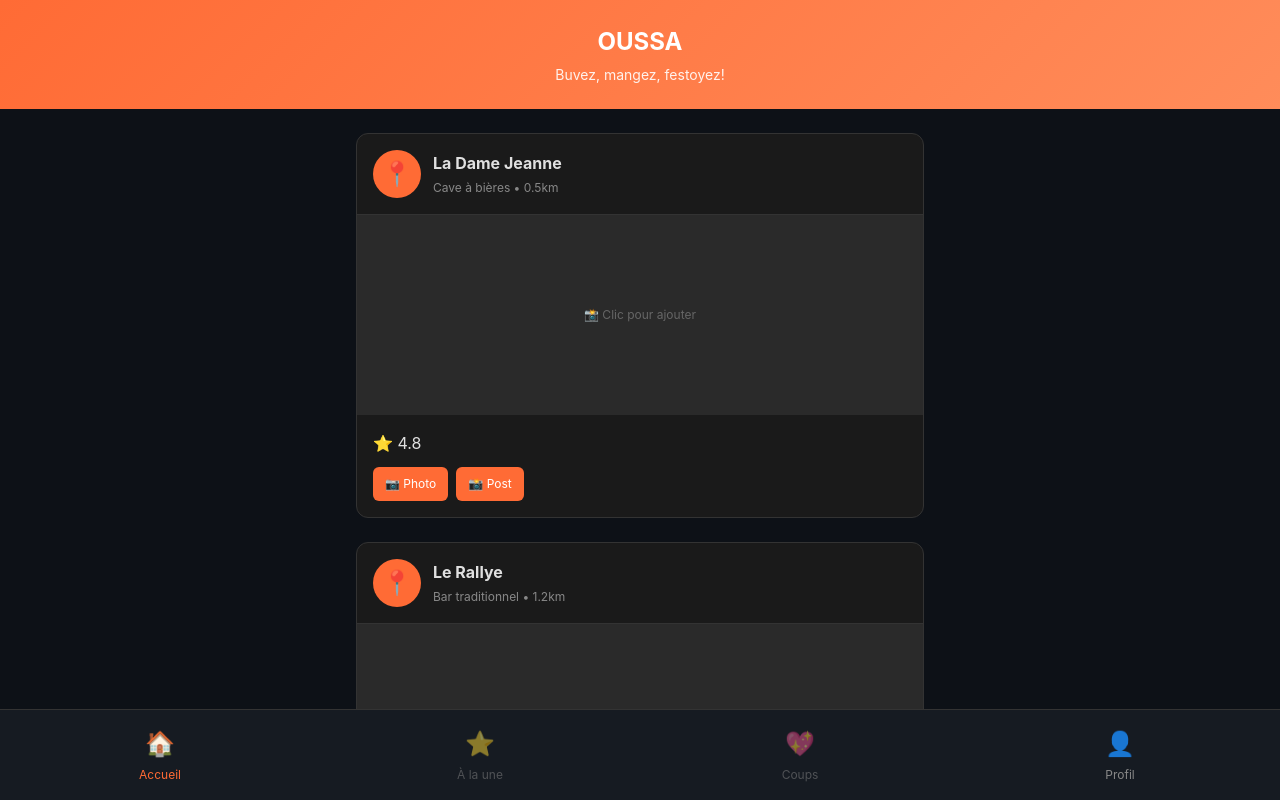
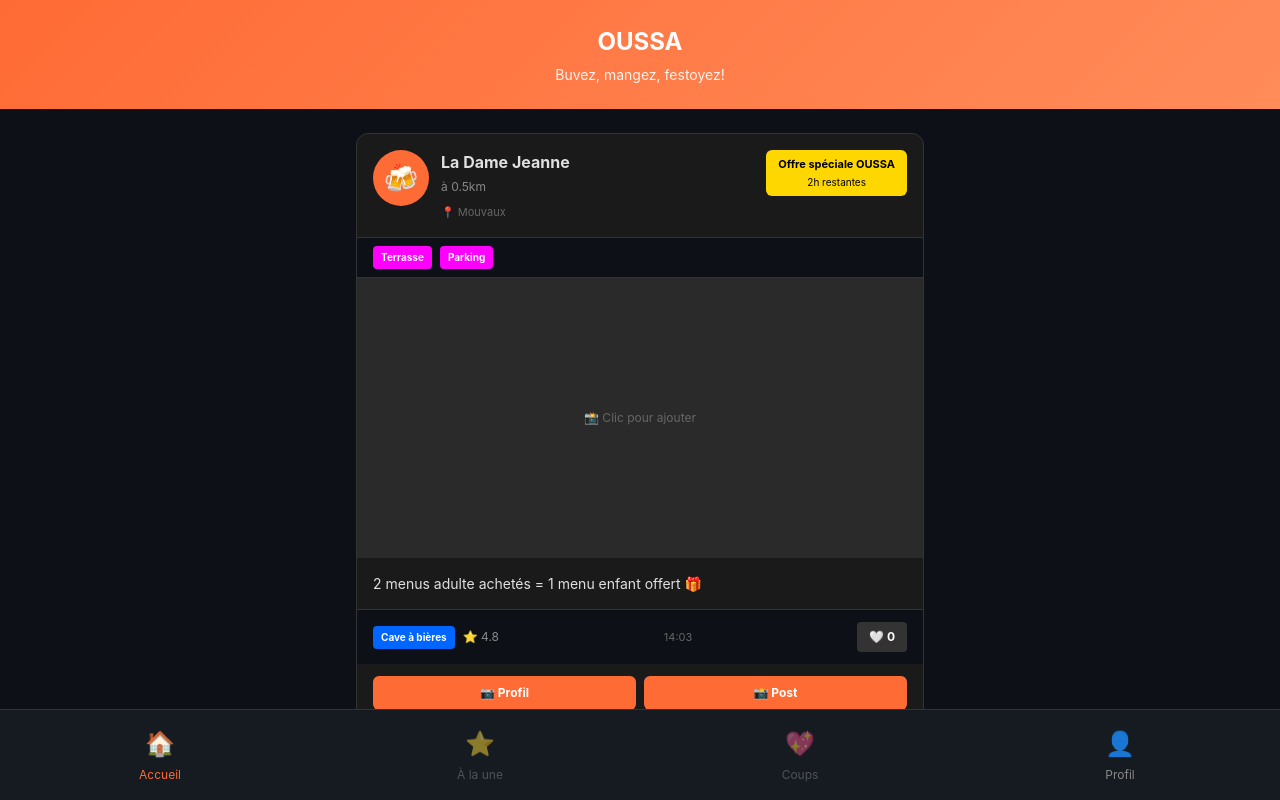
Before and after one commit to apahouhaha/oussa-app, a React (Vite) app: page / in a window 1280 px wide. Both pictures are taken after a click on the button "👤 Utilisateur". Shown: the top 800 px of the page. Built offline with nearby package versions, Linux system fonts and the light colour scheme.

Commit message:
Redesign cartes posts: avatar + tags + image + description + likes cliquables

```diff
--- a/src/App.tsx
+++ b/src/App.tsx
@@ -1,15 +1,15 @@
 import { useState, useRef, useEffect } from 'react'
 
 const BARS = [
-  { id: 1, name: 'La Dame Jeanne', type: 'Cave à bières', location: 'Mouvaux', rating: 4.8, distance: 0.5 },
-  { id: 2, name: 'Le Rallye', type: 'Bar traditionnel', location: 'Croix', rating: 4.5, distance: 1.2 },
-  { id: 3, name: 'Thida Angkor Bar', type: 'Bar exotique', location: 'Roubaix', rating: 4.3, distance: 2.1 },
-  { id: 4, name: 'Drops', type: 'Cocktail bar', location: 'Lys-lez-Lannoy', rating: 4.9, distance: 1.8 },
-  { id: 5, name: 'Le Comptoir', type: 'Bar chic', location: 'Mouvaux', rating: 4.7, distance: 0.8 },
-  { id: 6, name: 'La Brasserie', type: 'Brasserie', location: 'Croix', rating: 4.4, distance: 1.5 },
-  { id: 7, name: 'Café Moderne', type: 'Café bar', location: 'Roubaix', rating: 4.2, distance: 2.3 },
-  { id: 8, name: 'Le Brassin', type: 'Micro-brasserie', location: 'Mouvaux', rating: 4.6, distance: 0.3 },
-  { id: 9, name: 'Bistro du Coin', type: 'Bistrot', location: 'Lys-lez-Lannoy', rating: 4.1, distance: 1.9 },
+  { id: 1, name: 'La Dame Jeanne', type: 'Cave à bières', location: 'Mouvaux', rating: 4.8, distance: 0.5, emoji: '🍻', tags: ['Terrasse', 'Parking'] },
+  { id: 2, name: 'Le Rallye', type: 'Bar traditionnel', location: 'Croix', rating: 4.5, distance: 1.2, emoji: '🎲', tags: ['Métro', 'Happy Hour'] },
+  { id: 3, name: 'Thida Angkor Bar', type: 'Bar exotique', location: 'Roubaix', rating: 4.3, distance: 2.1, emoji: '🌏', tags: ['Terrasse', 'Métro'] },
+  { id: 4, name: 'Drops', type: 'Cocktail bar', location: 'Lys-lez-Lannoy', rating: 4.9, distance: 1.8, emoji: '💧', tags: ['Happy Hour', 'Parking'] },
+  { id: 5, name: 'Le Comptoir', type: 'Bar chic', location: 'Mouvaux', rating: 4.7, distance: 0.8, emoji: '🍷', tags: ['Terrasse'] },
+  { id: 6, name: 'La Brasserie', type: 'Brasserie', location: 'Croix', rating: 4.4, distance: 1.5, emoji: '🍺', tags: ['Terrasse', 'Happy Hour'] },
+  { id: 7, name: 'Café Moderne', type: 'Café bar', location: 'Roubaix', rating: 4.2, distance: 2.3, emoji: '☕', tags: ['Métro', 'Parking'] },
+  { id: 8, name: 'Le Brassin', type: 'Micro-brasserie', location: 'Mouvaux', rating: 4.6, distance: 0.3, emoji: '🏭', tags: ['Terrasse'] },
+  { id: 9, name: 'Bistro du Coin', type: 'Bistrot', location: 'Tourcoing', rating: 4.1, distance: 1.9, emoji: '🍽️', tags: ['Happy Hour', 'Métro'] },
 ]
 
 export default function App() {
@@ -17,12 +17,15 @@ export default function App() {
   const [email, setEmail] = useState('test@example.com')
   const [activeTab, setActiveTab] = useState('home')
   const [barPhotos, setBarPhotos] = useState<{ [key: number]: { profile?: string; post?: string } }>({})
+  const [likes, setLikes] = useState<{ [key: number]: boolean }>({})
+  const [likeCount, setLikeCount] = useState<{ [key: number]: number }>({})
   const fileInputRef = useRef<HTMLInputElement>(null)
   const [uploadingBarId, setUploadingBarId] = useState<number | null>(null)
   const [uploadingType, setUploadingType] = useState<'profile' | 'post' | null>(null)
 
   useEffect(() => {
     const photos: { [key: number]: { profile?: string; post?: string } } = {}
+    const likesCounts: { [key: number]: number } = {}
     BARS.forEach((bar) => {
       const stored = localStorage.getItem(`bar_photos_${bar.id}`)
       if (stored) {
@@ -32,8 +35,10 @@ export default function App() {
           console.error('Parse error:', e)
         }
       }
+      likesCounts[bar.id] = parseInt(localStorage.getItem(`bar_likes_${bar.id}`) || '0')
     })
     setBarPhotos(photos)
+    setLikeCount(likesCounts)
   }, [])
 
   const handleLogin = () => {
@@ -65,6 +70,25 @@ export default function App() {
     reader.readAsDataURL(file)
   }
 
+  const toggleLike = (barId: number) => {
+    setLikes((prev) => {
+      const newLikes = { ...prev }
+      newLikes[barId] = !newLikes[barId]
+      return newLikes
+    })
+    setLikeCount((prev) => {
+      const newCount = { ...prev }
+      newCount[barId] = (newCount[barId] || 0) + (likes[barId] ? -1 : 1)
+      localStorage.setItem(`bar_likes_${barId}`, String(newCount[barId]))
+      return newCount
+    })
+  }
+
+  const formatTime = () => {
+    const now = new Date()
+    return now.toLocaleTimeString('fr-FR', { hour: '2-digit', minute: '2-digit' })
+  }
+
   if (!user) {
     return (
       <div style={{ minHeight: '100vh', backgroundColor: '#0d1117', color: '#e0e0e0', display: 'flex', alignItems: 'center', justifyContent: 'center' }}>
@@ -91,24 +115,65 @@ export default function App() {
           <div>
             {BARS.map((bar) => (
               <div key={bar.id} style={{ backgroundColor: '#1a1a1a', borderRadius: '12px', overflow: 'hidden', marginBottom: '24px', border: '1px solid #333' }}>
-                <div style={{ display: 'flex', alignItems: 'center', padding: '16px', borderBottom: '1px solid #333' }}>
-                  <div style={{ width: '48px', height: '48px', borderRadius: '50%', backgroundColor: '#FF6B35', marginRight: '12px', display: 'flex', alignItems: 'center', justifyContent: 'center', fontSize: '24px', cursor: 'pointer', flexShrink: 0 }} onClick={() => handlePhotoUpload(bar.id, 'profile')}>
-                    {barPhotos[bar.id]?.profile ? <img src={barPhotos[bar.id].profile} style={{ width: '100%', height: '100%', borderRadius: '50%', objectFit: 'cover' }} /> : '📍'}
+                <div style={{ display: 'flex', alignItems: 'flex-start', padding: '16px', borderBottom: '1px solid #333' }}>
+                  <div style={{ display: 'flex', alignItems: 'flex-start', gap: '12px', flex: 1 }}>
+                    <div style={{ width: '56px', height: '56px', borderRadius: '50%', backgroundColor: '#FF6B35', display: 'flex', alignItems: 'center', justifyContent: 'center', fontSize: '28px', cursor: 'pointer', flexShrink: 0, overflow: 'hidden' }} onClick={() => handlePhotoUpload(bar.id, 'profile')}>
+                      {barPhotos[bar.id]?.profile ? <img src={barPhotos[bar.id].profile} style={{ width: '100%', height: '100%', objectFit: 'cover' }} /> : bar.emoji}
+                    </div>
+                    <div style={{ flex: 1 }}>
+                      <div style={{ fontWeight: 'bold', fontSize: '16px', marginBottom: '4px' }}>{bar.name}</div>
+                      <div style={{ fontSize: '12px', color: '#888', marginBottom: '8px' }}>à {bar.distance}km</div>
+                      <div style={{ fontSize: '11px', color: '#666' }}>📍 {bar.location}</div>
+                    </div>
                   </div>
-                  <div style={{ flex: 1 }}>
-                    <div style={{ fontWeight: 'bold', marginBottom: '4px' }}>{bar.name}</div>
-                    <div style={{ fontSize: '12px', color: '#888' }}>{bar.type} • {bar.distance}km</div>
+                  <div style={{ backgroundColor: '#FFD700', color: '#000', padding: '6px 12px', borderRadius: '6px', fontSize: '11px', fontWeight: 'bold', whiteSpace: 'nowrap', marginLeft: '12px', textAlign: 'center' }}>
+                    <div>Offre spéciale OUSSA</div>
+                    <div style={{ fontSize: '10px', fontWeight: 'normal', marginTop: '2px' }}>2h restantes</div>
                   </div>
                 </div>
 
-                <div style={{ width: '100%', height: '200px', backgroundColor: '#2a2a2a', display: 'flex', alignItems: 'center', justifyContent: 'center', cursor: 'pointer', padding: '16px', textAlign: 'center', fontSize: '12px', color: '#666' }} onClick={() => handlePhotoUpload(bar.id, 'post')}>
+                <div style={{ padding: '8px 16px', display: 'flex', gap: '8px', flexWrap: 'wrap', borderBottom: '1px solid #333', backgroundColor: '#0d1117' }}>
+                  {bar.tags.map((tag) => (
+                    <div key={tag} style={{ backgroundColor: '#FF00FF', color: 'white', padding: '4px 8px', borderRadius: '4px', fontSize: '10px', fontWeight: 'bold' }}>
+                      {tag}
+                    </div>
+                  ))}
+                </div>
+
+                <div style={{ width: '100%', height: '280px', backgroundColor: '#2a2a2a', display: 'flex', alignItems: 'center', justifyContent: 'center', cursor: 'pointer', textAlign: 'center', fontSize: '12px', color: '#666', overflow: 'hidden' }} onClick={() => handlePhotoUpload(bar.id, 'post')}>
                   {barPhotos[bar.id]?.post ? <img src={barPhotos[bar.id].post} style={{ width: '100%', height: '100%', objectFit: 'cover' }} /> : '📸 Clic pour ajouter'}
                 </div>
 
-                <div style={{ padding: '16px' }}>
-                  <div style={{ marginBottom: '12px' }}>⭐ {bar.rating}</div>
-                  <button style={{ padding: '8px 12px', backgroundColor: '#FF6B35', color: 'white', border: 'none', borderRadius: '6px', cursor: 'pointer', fontSize: '12px', marginRight: '8px' }} onClick={() => handlePhotoUpload(bar.id, 'profile')}>📷 Photo</button>
-                  <button style={{ padding: '8px 12px', backgroundColor: '#FF6B35', color: 'white', border: 'none', borderRadius: '6px', cursor: 'pointer', fontSize: '12px' }} onClick={() => handlePhotoUpload(bar.id, 'post')}>📸 Post</button>
+                <div style={{ padding: '16px', borderBottom: '1px solid #333' }}>
+                  <div style={{ fontSize: '14px', lineHeight: '1.4', color: '#e0e0e0' }}>
+                    {bar.id === 1 && '2 menus adulte achetés = 1 menu enfant offert 🎁'}
+                    {bar.id === 2 && 'Happy hour 17h-19h: -30% sur les bières 🍻'}
+                    {bar.id === 3 && 'Terrasse disponible maintenant! ☀️'}
+                    {bar.id === 4 && 'Cocktails signature à 8€ tout le mois 🍹'}
+                    {bar.id === 5 && 'Apéritif dinatoire gratuit à partir de 20h ✨'}
+                    {bar.id === 6 && 'Bière artisanale à découvrir cette semaine 🏭'}
+                    {bar.id === 7 && 'Café gourmand à moitié prix jusqu\'à 17h ☕'}
+                    {bar.id === 8 && 'Nouvelle micro-brasserie à tester 🔥'}
+                    {bar.id === 9 && 'Réservations possibles pour 4+ personnes 📞'}
+                  </div>
+                </div>
+
+                <div style={{ padding: '12px 16px', display: 'flex', alignItems: 'center', justifyContent: 'space-between', backgroundColor: '#0d1117', gap: '12px', flexWrap: 'wrap' }}>
+                  <div style={{ display: 'flex', alignItems: 'center', gap: '8px' }}>
+                    <div style={{ backgroundColor: '#0066FF', color: 'white', padding: '4px 8px', borderRadius: '4px', fontSize: '10px', fontWeight: 'bold' }}>
+                      {bar.type}
+                    </div>
+                    <div style={{ fontSize: '12px', color: '#888' }}>⭐ {bar.rating}</div>
+                  </div>
+                  <div style={{ fontSize: '11px', color: '#666' }}>{formatTime()}</div>
+                  <button onClick={() => toggleLike(bar.id)} style={{ padding: '6px 12px', backgroundColor: likes[bar.id] ? '#FF6B35' : '#333', color: 'white', border: 'none', borderRadius: '4px', cursor: 'pointer', fontSize: '12px', fontWeight: 'bold', display: 'flex', alignItems: 'center', gap: '4px' }}>
+                    {likes[bar.id] ? '❤️' : '🤍'} {likeCount[bar.id] || 0}
+                  </button>
+                </div>
+
+                <div style={{ padding: '12px 16px', display: 'flex', gap: '8px' }}>
+                  <button style={{ flex: 1, padding: '8px 12px', backgroundColor: '#FF6B35', color: 'white', border: 'none', borderRadius: '6px', cursor: 'pointer', fontSize: '12px', fontWeight: 'bold' }} onClick={() => handlePhotoUpload(bar.id, 'profile')}>📷 Profil</button>
+                  <button style={{ flex: 1, padding: '8px 12px', backgroundColor: '#FF6B35', color: 'white', border: 'none', borderRadius: '6px', cursor: 'pointer', fontSize: '12px', fontWeight: 'bold' }} onClick={() => handlePhotoUpload(bar.id, 'post')}>📸 Post</button>
                 </div>
               </div>
             ))}
```
